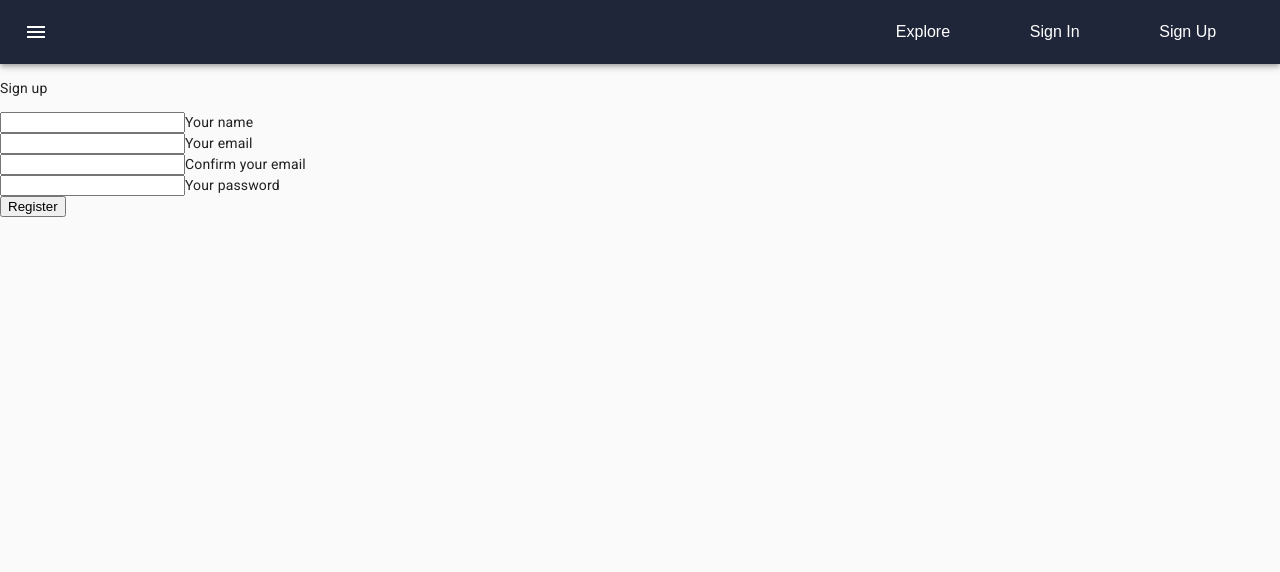
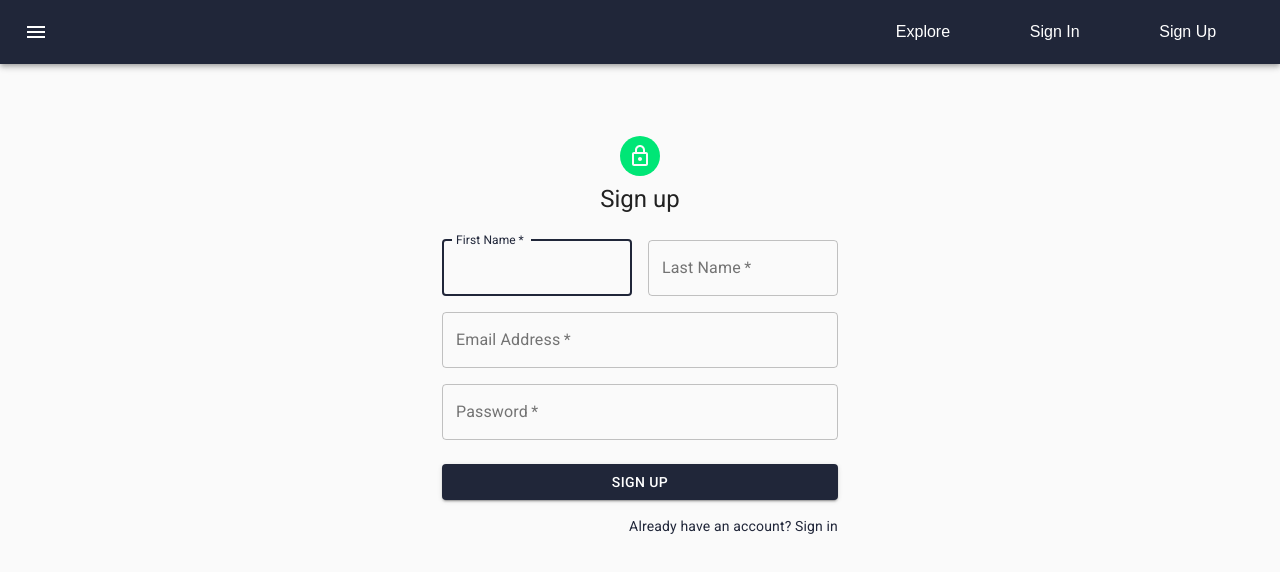
Before and after one commit to SparkDevTeams/Web_Dev_Frontend_S2020, a React (Create React App) app: page /signUp in a window 1280 px wide. Shown: the top 572 px of the page. Built offline with nearby package versions, Linux system fonts and the light colour scheme.

Commit message:
updated form

```diff
--- a/src/pages/SignUpPage.jsx
+++ b/src/pages/SignUpPage.jsx
@@ -1,85 +1,132 @@
 import React from "react";
-import {Helmet} from "react-helmet";
-import { MDBContainer, MDBRow, MDBCol, MDBInput, MDBBtn, MDBCard, MDBCardBody } from 'mdbreact';
+import Avatar from "@material-ui/core/Avatar";
+import Button from "@material-ui/core/Button";
+import CssBaseline from "@material-ui/core/CssBaseline";
+import TextField from "@material-ui/core/TextField";
+import FormControlLabel from "@material-ui/core/FormControlLabel";
+import Checkbox from "@material-ui/core/Checkbox";
+import Link from "@material-ui/core/Link";
+import Grid from "@material-ui/core/Grid";
+import Box from "@material-ui/core/Box";
+import LockOutlinedIcon from "@material-ui/icons/LockOutlined";
+import Typography from "@material-ui/core/Typography";
+import { makeStyles } from "@material-ui/core/styles";
+import Container from "@material-ui/core/Container";
 
+// function Copyright() {
+//   return (
+//     <Typography variant="body2" color="textSecondary" align="center">
+//       {'Copyright © '}
+//       <Link color="inherit" href="https://material-ui.com/">
+//         Your Website
+//       </Link>{' '}
+//       {new Date().getFullYear()}
+//       {'.'}
+//     </Typography>
+//   );
+// }
 
-/*export default function SignUpPage() {
-    return(
-             <div >
-                <Helmet>
-                    <style>
-                        {'body{ background-color: #202538c;}'}
-                    </style>
-                </Helmet>
+const useStyles = makeStyles(theme => ({
+    paper: {
+        marginTop: theme.spacing(8),
+        display: "flex",
+        flexDirection: "column",
+        alignItems: "center"
+    },
+    avatar: {
+        margin: theme.spacing(1),
+        backgroundColor: theme.palette.secondary.main
+    },
+    form: {
+        width: "100%", // Fix IE 11 issue.
+        marginTop: theme.spacing(3)
+    },
+    submit: {
+        margin: theme.spacing(3, 0, 2)
+    }
+}));
+
+export default function SignUp() {
+    const classes = useStyles();
+
+    return (
+        <Container component="main" maxWidth="xs">
+            <CssBaseline />
+            <div className={classes.paper}>
+                <Avatar className={classes.avatar}>
+                    <LockOutlinedIcon />
+                </Avatar>
+                <Typography component="h1" variant="h5">
+                    Sign up
+        </Typography>
+                <form className={classes.form} noValidate>
+                    <Grid container spacing={2}>
+                        <Grid item xs={12} sm={6}>
+                            <TextField
+                                autoComplete="fname"
+                                name="firstName"
+                                variant="outlined"
+                                required
+                                fullWidth
+                                id="firstName"
+                                label="First Name"
+                                autoFocus
+                            />
+                        </Grid>
+                        <Grid item xs={12} sm={6}>
+                            <TextField
+                                variant="outlined"
+                                required
+                                fullWidth
+                                id="lastName"
+                                label="Last Name"
+                                name="lastName"
+                                autoComplete="lname"
+                            />
+                        </Grid>
+                        <Grid item xs={12}>
+                            <TextField
+                                variant="outlined"
+                                required
+                                fullWidth
+                                id="email"
+                                label="Email Address"
+                                name="email"
+                                autoComplete="email"
+                            />
+                        </Grid>
+                        <Grid item xs={12}>
+                            <TextField
+                                variant="outlined"
+                                required
+                                fullWidth
+                                name="password"
+                                label="Password"
+                                type="password"
+                                id="password"
+                                autoComplete="current-password"
+                            />
+                        </Grid>
+                    </Grid>
+                    <Button
+                        type="submit"
+                        fullWidth
+                        variant="contained"
+                        color="primary"
+                        className={classes.submit}
+                    >
+                        Sign Up
+          </Button>
+                    <Grid container justify="flex-end">
+                        <Grid item>
+                            <Link href="/signIn" variant="body2">
+                                Already have an account? Sign in
+              </Link>
+                        </Grid>
+                    </Grid>
+                </form>
             </div>
-    )
+            <Box mt={5}>{/* <Copyright /> */}</Box>
+        </Container>
+    );
 }
-*/
-
-const FormPage = () => {
-  return (
-    <MDBContainer>
-      <MDBRow>
-        <MDBCol md="6">
-          <MDBCard>
-            <MDBCardBody>
-              <form>
-                <p className="h4 text-center py-4">Sign up</p>
-                <div className="grey-text">
-                  <MDBInput
-                    label="Your name"
-                    icon="user"
-                    group
-                    type="text"
-                    validate
-                    error="wrong"
-                    success="right"
-                  />
-                  <MDBInput
-                    label="Your email"
-                    icon="envelope"
-                    group
-                    type="email"
-                    validate
-                    error="wrong"
-                    success="right"
-                  />
-                  <MDBInput
-                    label="Confirm your email"
-                    icon="exclamation-triangle"
-                    group
-                    type="text"
-                    validate
-                    error="wrong"
-                    success="right"
-                  />
-                  <MDBInput
-                    label="Your password"
-                    icon="lock"
-                    group
-                    type="password"
-                    validate
-                  />
-                </div>
-                <div className="text-center py-4 mt-3">
-                  <MDBBtn color="cyan" type="submit">
-                    Register
-                  </MDBBtn>
-                </div>
-              </form>
-              <div >
-                <Helmet>
-                    <style>
-                        {'body{ background-color: #202538c;}'}
-                    </style>
-                </Helmet>
-            </div>
-            </MDBCardBody>
-          </MDBCard>
-        </MDBCol>
-      </MDBRow>
-    </MDBContainer>
-  );
-};
-
-export default FormPage;
```
